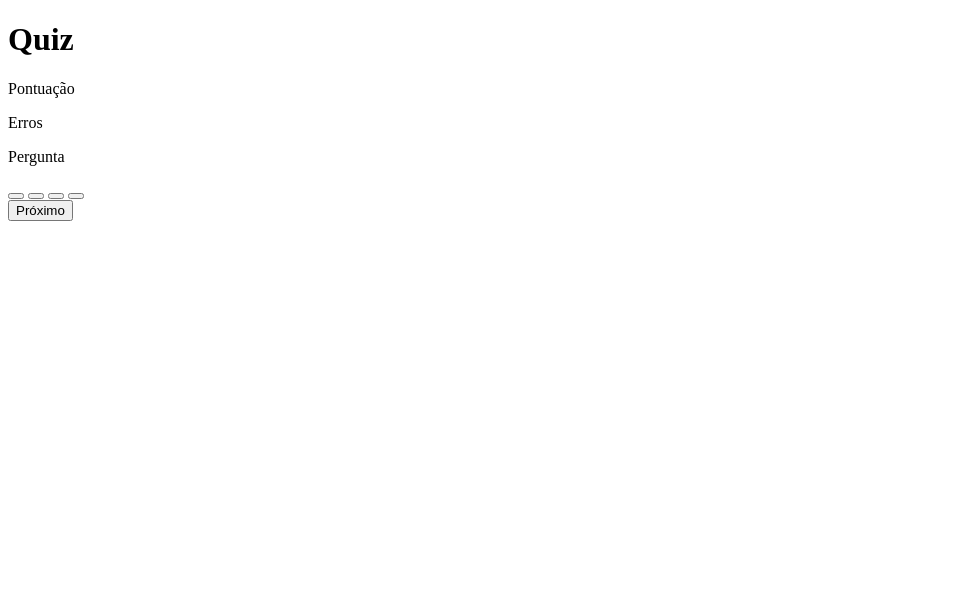
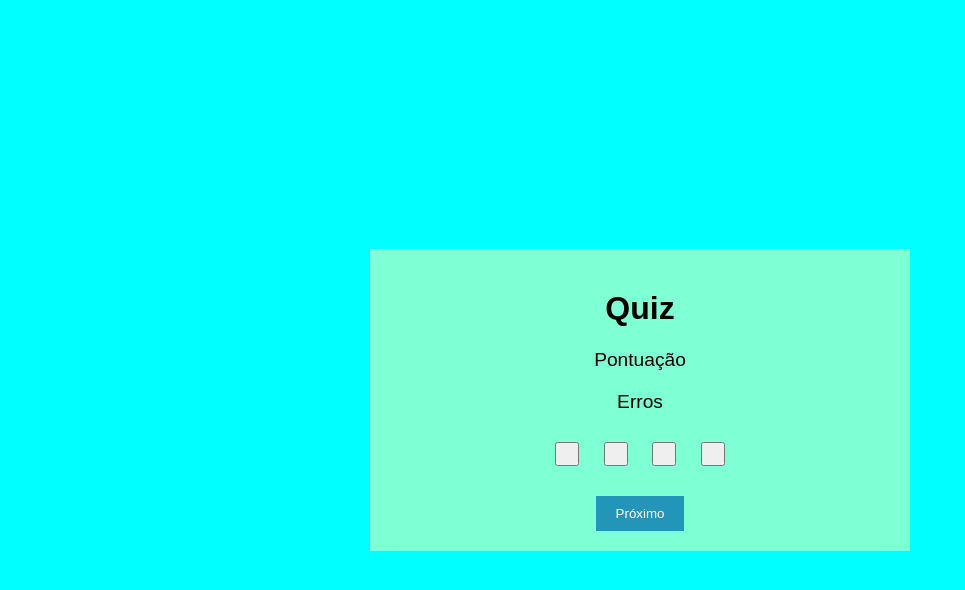
Before and after one commit to gomes6428/quiz, a plain HTML site: page index.html in a window 1280 px wide. Shown: the whole page, without its empty margins (0-965 px from the left). Drawn offline with Linux system fonts and the light colour scheme.

Commit message:
CSS feito

```diff
--- a/index.html
+++ b/index.html
@@ -12,8 +12,8 @@
         <h1>Quiz</h1>
         <p id="pontuacao">Pontuação</p>
         <p id="erros">Erros</p>
-        <p id="pergunta">Pergunta</p>
-        <div class="resposta">
+        <p id="pergunta"></p>
+        <div class="respostas">
             <button id="resposta1" class="resposta"></button>
             <button id="resposta2" class="resposta"></button>
             <button id="resposta3" class="resposta"></button>
--- a/styles.css
+++ b/styles.css
@@ -0,0 +1,43 @@
+body {
+    font-family: Arial;
+    padding: 0;
+    margin: 0;
+    display: flex;
+    justify-content: center;
+    align-items: center;
+    height: 100vh;
+    background-color: aqua;
+}
+
+.quiz-container {
+    text-align: center;
+    box-sizing: 0px 0px 5px 2px rgba(0, 0, 0, 0.1);
+    padding: 20px;
+    width: 500px;
+    background-color: aquamarine;
+}
+
+.resposta {
+    margin: 10px;
+    padding: 10px;
+    border: 1px solid #0f0f0f);
+}
+
+.resposta:hover {
+    background-color: aquamarine;
+    cursor: pointer;
+}
+
+#proximo {
+    margin-top: 20px;
+    padding: 10px 20px;
+    border: none;
+    background-color: rgb(35, 149, 184);
+    cursor: pointer;
+    color: #fff;
+}
+
+#pontuacao, #erros {
+    font-size: 1.2rem;
+    margin-top: 20px;
+}
```
